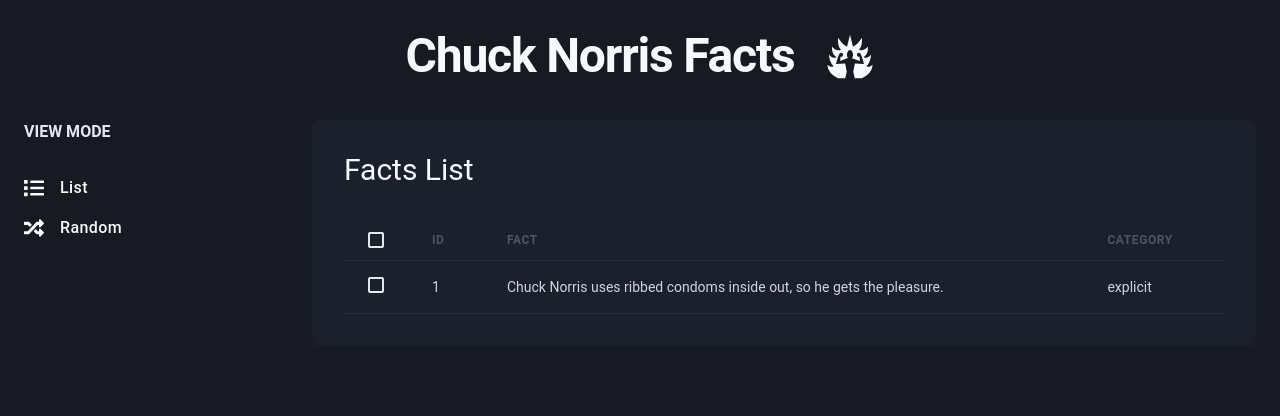
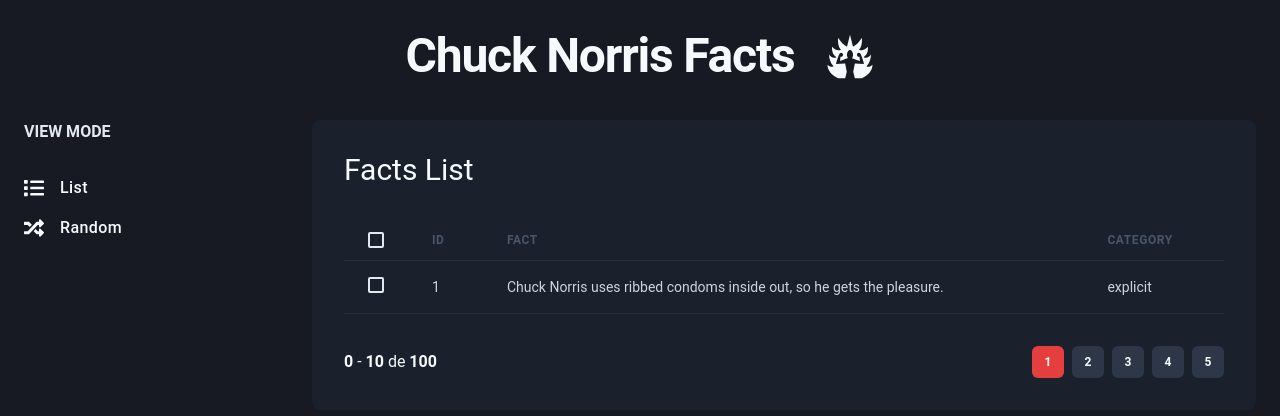
Before and after one commit to jjromary/FactsChuckNorris, a Next.js app in the folder chucknorrisfacts/: page /list in a window 1280 px wide. Shown: the top 416 px of the page. Built offline with nearby package versions, Linux system fonts and the light colour scheme.

Commit message:
Refatoração Components
Refatoração dos componentes Header, Paginatio e Sidebar

```diff
--- /dev/null
+++ b/chucknorrisfacts/src/components/pagination/PaginationButton.tsx
@@ -0,0 +1,37 @@
+import { Button } from "@chakra-ui/react";
+import React from "react";
+
+interface PaginationItemProps {
+    isCurrent?: boolean;
+    number: number;
+}
+
+export function PaginationButton({ isCurrent= false, number }: PaginationItemProps) {
+    if (isCurrent) {
+        return (
+            <Button
+                size="sm"
+                fontSize="xs"
+                colorScheme="red"
+                disabled
+                _disabled={{
+                    bgColor: 'red.500',
+                    cursor: 'default'
+                }}
+            > {number}
+            </Button>
+        );
+    }
+
+    return (
+        <Button
+            size="sm"
+            fontSize="xs"
+            bg="gray.700"
+            _hover={{
+                bgColor: 'gray.500'
+            }}
+            > {number}
+        </Button>
+    );
+}
--- /dev/null
+++ b/chucknorrisfacts/src/components/pagination/index.tsx
@@ -0,0 +1,27 @@
+import React from "react";
+import { Box, Button, Stack } from "@chakra-ui/react";
+import { PaginationButton } from "./PaginationButton";
+
+export function Pagination() {
+    return (
+
+        <Stack
+            direction="row"
+            spacing="6"
+            mt="8"
+            justify="space-between"
+            alignItems="center"
+        >
+            <Box>
+                <strong>0</strong> - <strong>10</strong> de <strong>100</strong>
+            </Box>
+            <Stack direction="row" spacing="2" >
+                <PaginationButton number={1} isCurrent />
+                <PaginationButton number={2} />
+                <PaginationButton number={3} />
+                <PaginationButton number={4} />
+                <PaginationButton number={5} />
+            </Stack>
+        </Stack>
+    );
+}
--- /dev/null
+++ b/chucknorrisfacts/src/components/sidebar/NavLink.tsx
@@ -0,0 +1,16 @@
+import { Icon, Link, Text, LinkProps as ChakraLinkProps } from "@chakra-ui/react";
+import React, { ElementType } from "react";
+
+interface NavLinkProps extends ChakraLinkProps {
+    icon: ElementType;
+    children: string;
+}
+
+export function NavLink({icon, children, ...rest}: NavLinkProps){
+    return(
+        <Link display="flex" alignItems="center" {...rest} >
+        <Icon as={icon} fontSize="20" />
+        <Text ml="4" fontWeight="medium" letterSpacing="wide">{children}</Text>
+    </Link>
+    );
+}
--- /dev/null
+++ b/chucknorrisfacts/src/components/sidebar/NavSection.tsx
@@ -0,0 +1,19 @@
+import { Box, Stack, Text } from "@chakra-ui/react";
+import React from "react";
+import { ReactNode } from "react";
+
+interface NavSectionProps {
+    title: string;
+    children: ReactNode;
+}
+
+export function NavSection({ title, children }: NavSectionProps) {
+    return (
+        <Box>
+            <Text fontWeight="bold" color="gray.200" fontSize="xll">{title}</Text>
+            <Stack spacing="4" mt="8" align="stretch">
+                {children}
+            </Stack>
+        </Box>
+    );
+}
--- a/chucknorrisfacts/src/components/sidebar/Sidebar.tsx
+++ /dev/null
@@ -1,24 +0,0 @@
-import { Box, Stack, Text, Link, Icon } from "@chakra-ui/react";
-import { FaRandom, FaList } from 'react-icons/fa'
-
-export function Sidebar() {
-    return (
-        <Box as="aside" w="64" mr="8">
-            <Stack spacing="12" align="flex-start" >
-                <Box>
-                    <Text fontWeight="bold" color="gray.200" fontSize="xll">VIEW MODE </Text>
-                    <Stack spacing="4"mt="8"align="stretch">
-                        <Link display="flex" alignItems="center" >
-                            <Icon as={FaList} fontSize="20"/>
-                            <Text ml="4" fontWeight="medium" letterSpacing="wide">List</Text>
-                        </Link>
-                        <Link display="flex" alignItems="center" >
-                            <Icon as={FaRandom} fontSize="20"/>
-                            <Text ml="4" fontWeight="medium" letterSpacing="wide">Random</Text>
-                        </Link>
-                    </Stack>
-                </Box>
-            </Stack>
-        </Box>
-    );
-}
--- /dev/null
+++ b/chucknorrisfacts/src/components/sidebar/index.tsx.tsx
@@ -0,0 +1,17 @@
+import { Box, Stack } from "@chakra-ui/react";
+import { FaRandom, FaList } from 'react-icons/fa'
+import { NavLink } from "./NavLink";
+import { NavSection } from "./NavSection";
+
+export function Sidebar() {
+    return (
+        <Box as="aside" w="64" mr="8">
+            <Stack spacing="12" align="flex-start" >
+                <NavSection title="VIEW MODE">
+                   <NavLink icon={FaList}>List</NavLink>
+                   <NavLink icon={FaRandom}>Random</NavLink>
+                </NavSection>
+            </Stack>
+        </Box>
+    );
+}
--- a/chucknorrisfacts/src/pages/index.tsx
+++ b/chucknorrisfacts/src/pages/index.tsx
@@ -1,6 +1,6 @@
 import { Flex, SimpleGrid } from "@chakra-ui/react";
-import { Header } from "../components/header/Header";
-import { Sidebar } from "../components/sidebar/Sidebar";
+import { Header } from "../components/header/index.tsx";
+import { Sidebar } from "../components/sidebar/index.tsx";
 
 export default function Home() {
   return (
--- a/chucknorrisfacts/src/pages/list/index.tsx
+++ b/chucknorrisfacts/src/pages/list/index.tsx
@@ -1,7 +1,8 @@
 import React from "react";
 import { Box, Checkbox, Flex, Heading, Table, Tbody, Td, Text, Th, Thead, Tr } from "@chakra-ui/react";
-import { Header } from "../../components/header/Header";
-import { Sidebar } from "../../components/sidebar/Sidebar";
+import { Header } from "../../components/header/index.tsx";
+import { Sidebar } from "../../components/sidebar/index.tsx";
+import { Pagination } from "../../components/pagination";
 
 export default function FactsList() {
     return (
@@ -44,6 +45,7 @@
                             </Tr>
                         </Tbody>
                     </Table>
+                    <Pagination />
                 </Box>
             </Flex>
         </Box>
```
Also changed, not shown: chucknorrisfacts/src/components/header/index.tsx.tsx (renamed from chucknorrisfacts/src/components/header/Header.tsx).
